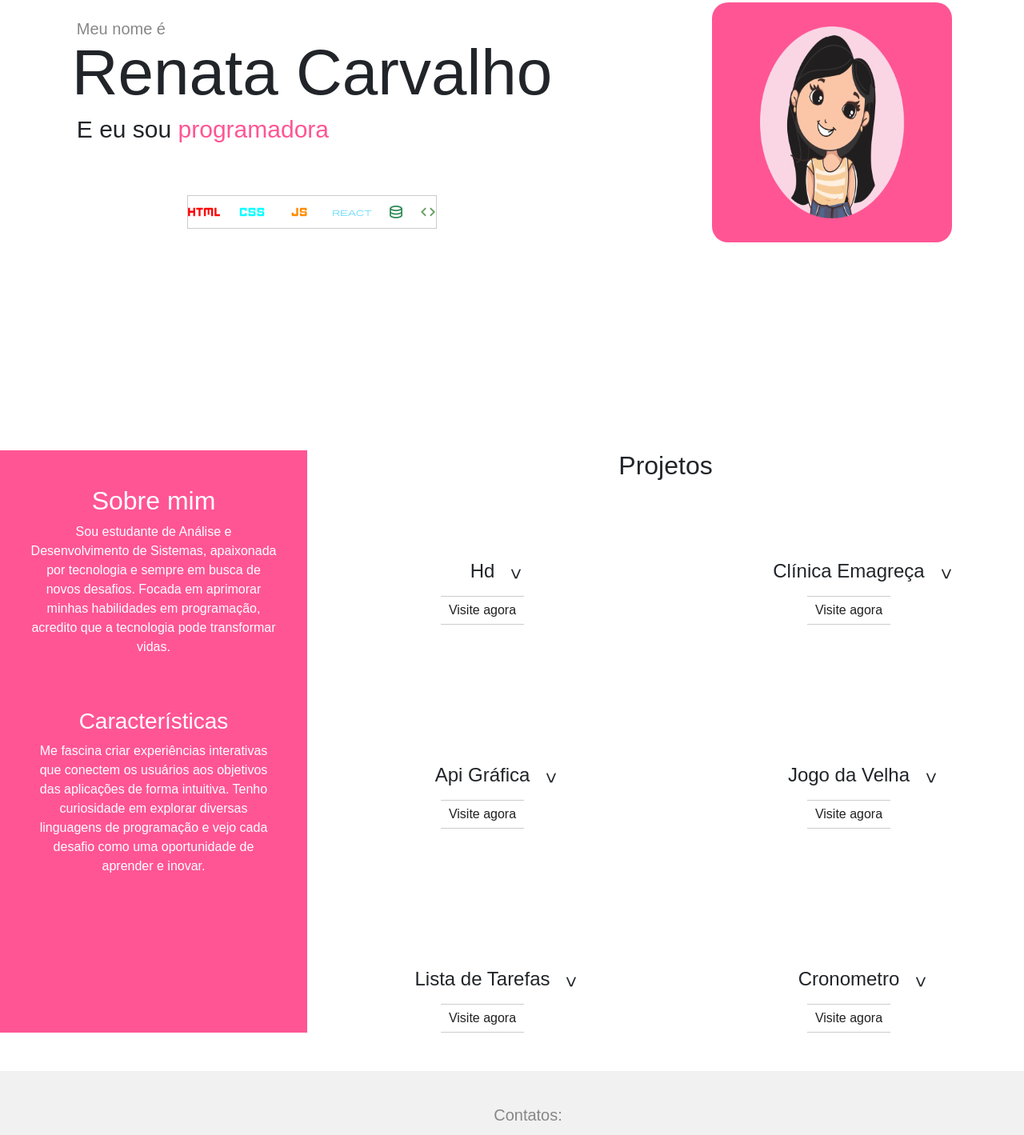
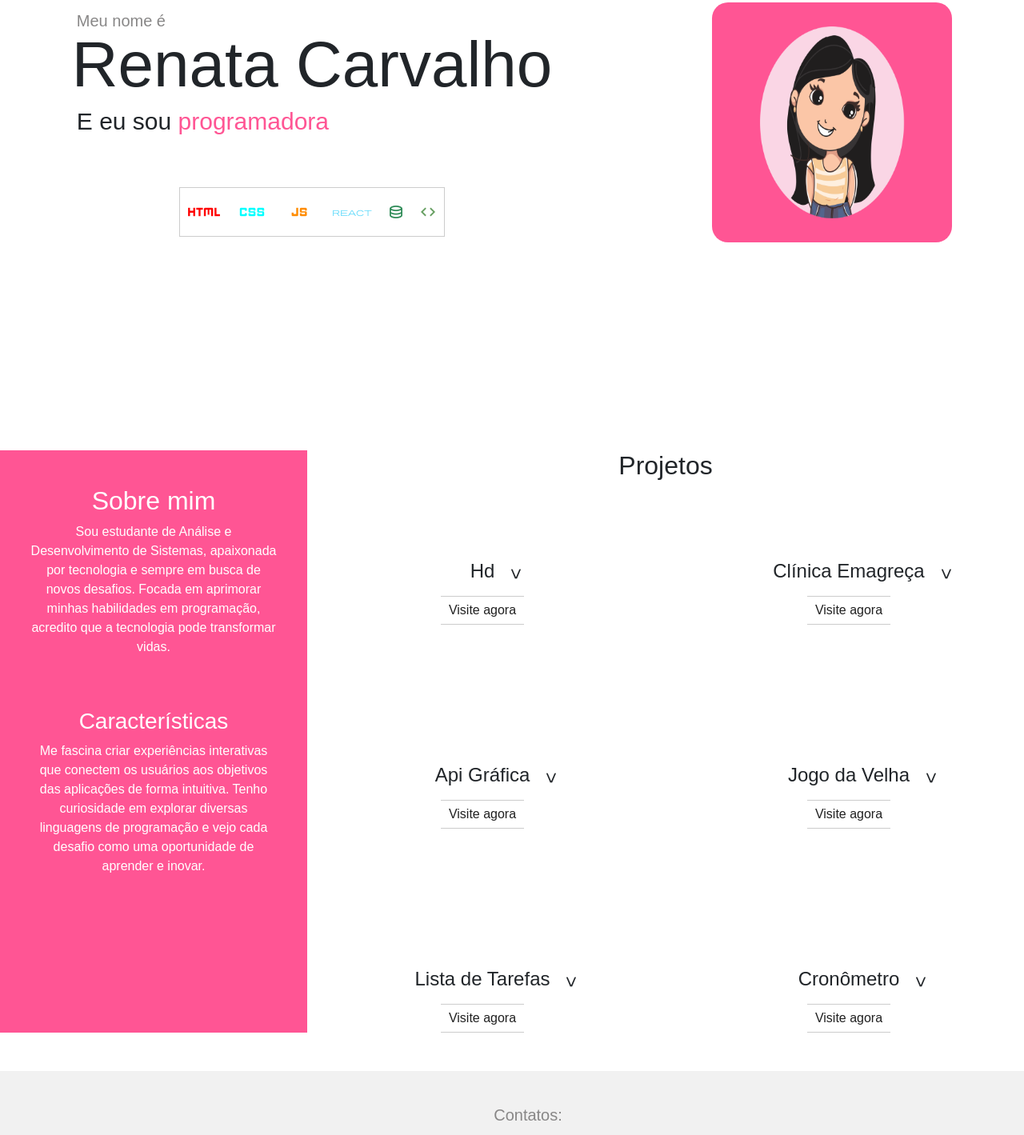
Before and after one commit to Renata-rcs/Portfolio, a plain HTML site: page index.html in a window 1280 px wide. Shown: the part 221-1640 px from the top of the page at 80% size. Drawn offline with nearby package versions, Linux system fonts and the light colour scheme.

Commit message:
Atualizando margens e ...

```diff
--- a/index.html
+++ b/index.html
@@ -131,7 +131,7 @@
                 </div>
                 <div>
                     <div class="projeto-display active" onclick="ativaProjeto(this)">
-                        <h3>Cronometro</h3>
+                        <h3>Cronômetro</h3>
                         <p class="projeto-display-addon active">
                             Ferramenta para medir o tempo, com funcionalidades de iniciar, pausar e resetar o cronômetro.
                         </p>
--- a/style.css
+++ b/style.css
@@ -203,11 +203,9 @@ footer a {
   font-size: 40px;
   display: inline-block;
   line-height: 1;
-  margin-right: 20px;
+  margin: 10px;
 }
-#tecnologias i:last-child {
-    margin-right: 0;
-  }
+
 .back img {
   width: 70px;
 }
```
